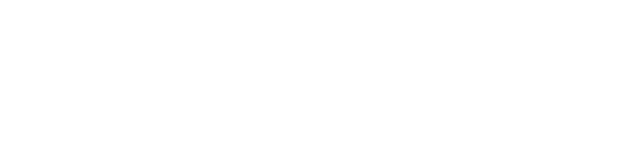
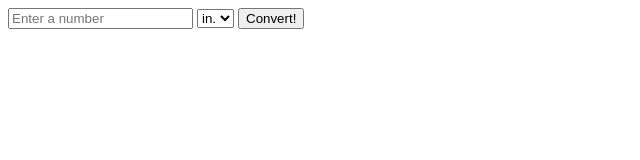
Before and after one commit to DMN2001/UnitConversion, a plain HTML site: page index.html in a window 1280 px wide. Shown: the whole page, without its empty margins (0-640 px from the left). Drawn offline with Linux system fonts and the light colour scheme.

Commit message:
Started developing input boxes

```diff
--- a/index.html
+++ b/index.html
@@ -3,4 +3,16 @@
 	<head>
 		<title>UnitConversion</title>
 	</head>
+
+<body>
+    <div id="container"
+    <form id="calc">
+        <input id= "startval" type= "number" placeholder= "Enter a number" required>
+        <select id="unitsfrom" name="unitsfrom">
+            <option value="in">in.</option>
+        </select>
+        <button type= "submit">Convert!</button>
+
+    </form>
+</body>
 </html>
```
